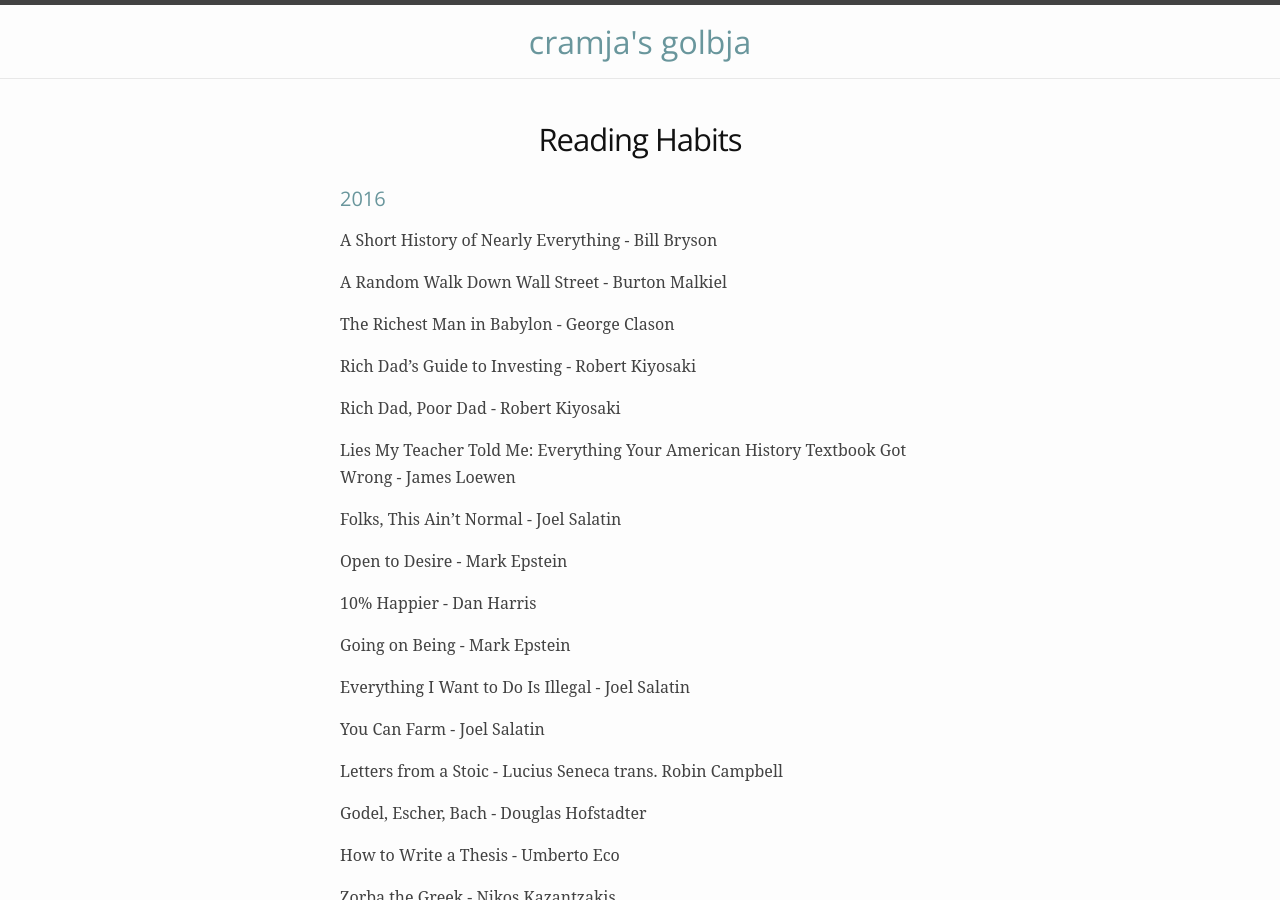
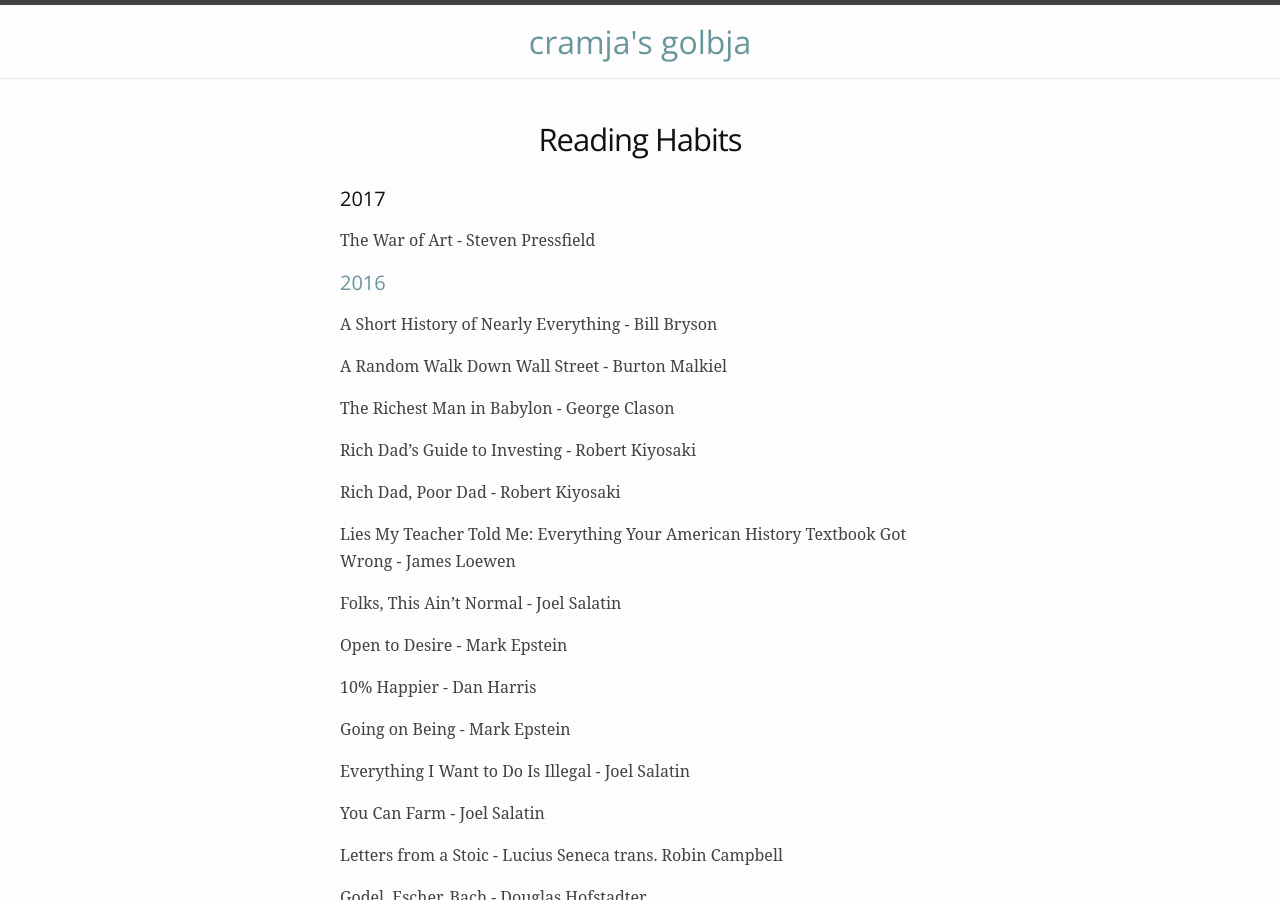
Before and after one commit to cramja/cramja.github.io, a Jekyll site: the page built from reading.md, in a window 1280 px wide and 900 px high. Built offline with Jekyll 4.4.1, drawn with Linux system fonts in a browser that asks for light colours.

Commit message:
reading update

```diff
--- a/reading.md
+++ b/reading.md
@@ -3,6 +3,10 @@ layout: reading
 permalink: /reading/
 title: Reading Habits
 ---
+
+## 2017
+
+The War of Art - Steven Pressfield
 
 ## [2016]({{ site.baseurl }}{% post_url 2016-12-27-book-review %})
 
```
